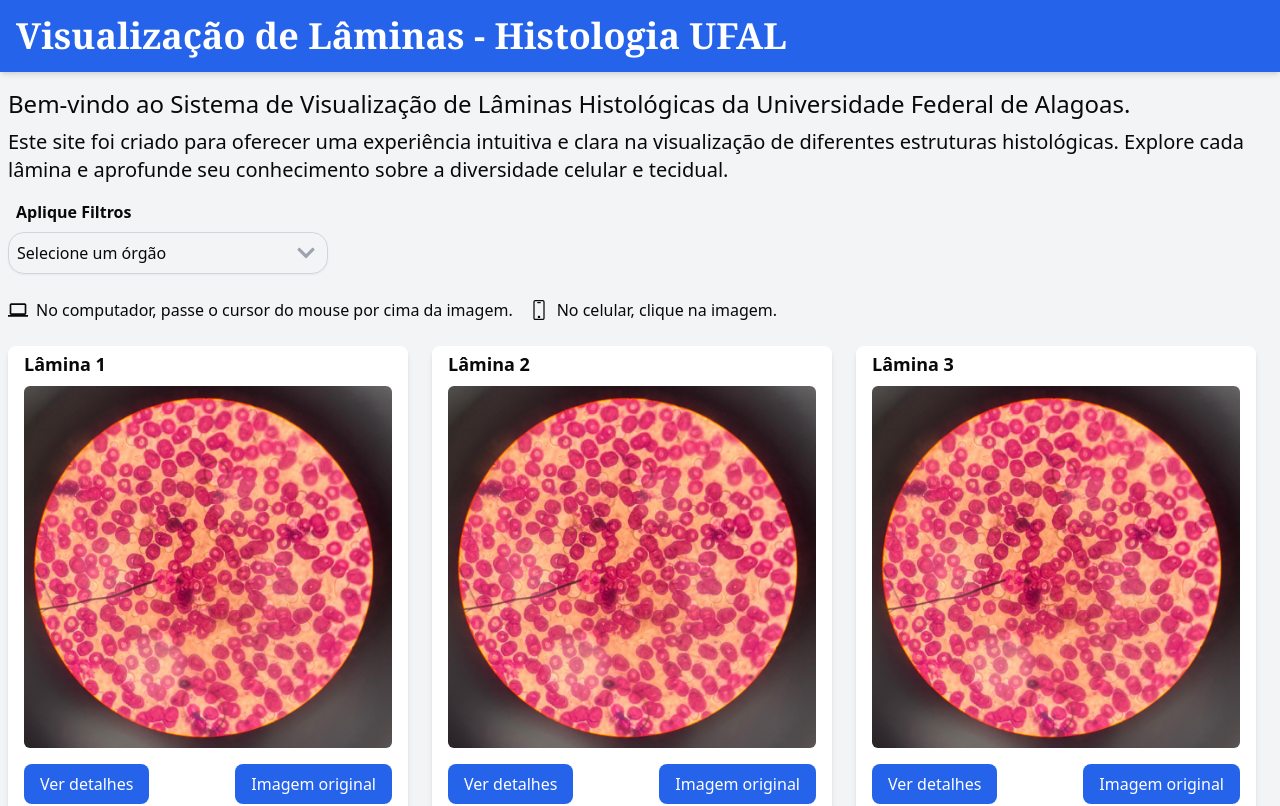
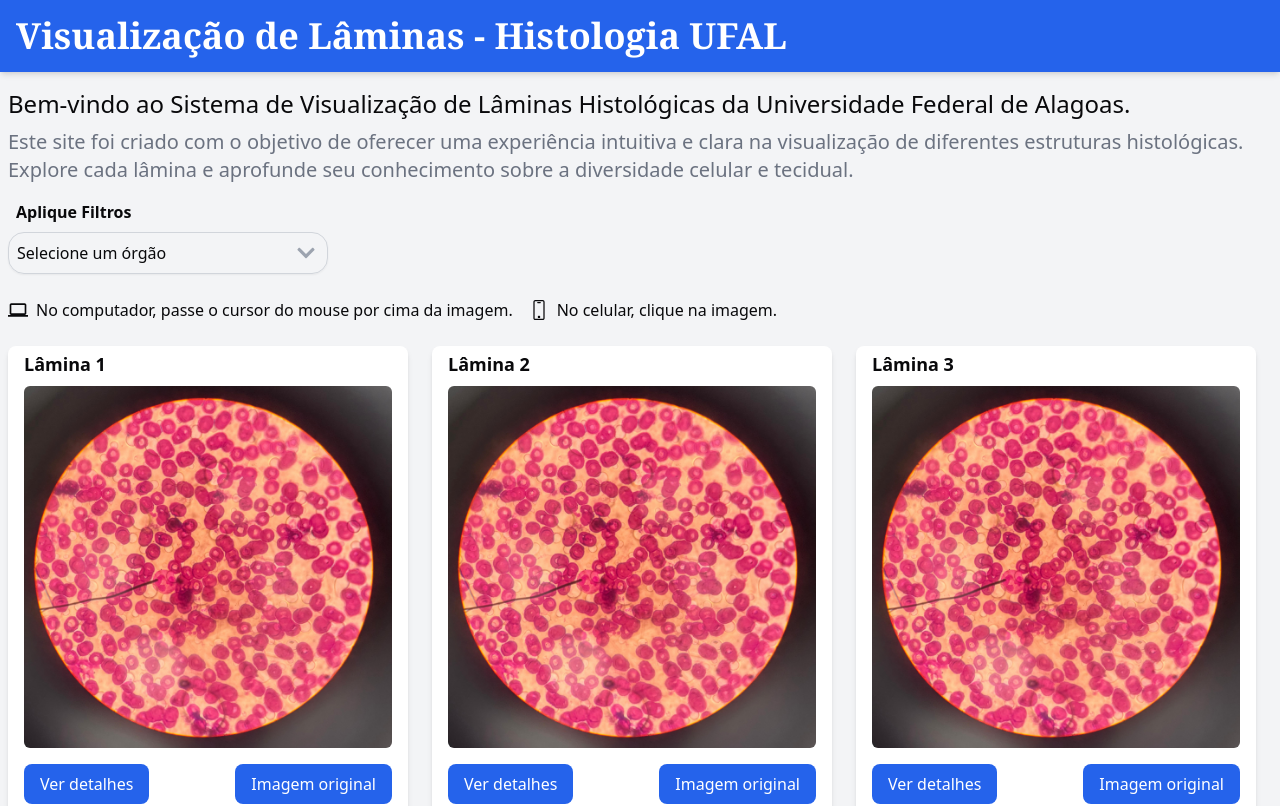
Before and after one commit to DeLucca990/ufal-histology, a React (Vite) app: page / in a window 1280 px wide. Shown: the top 806 px of the page. Built offline with nearby package versions, Linux system fonts and the light colour scheme.

Commit message:
feat: add animations

```diff
--- a/package.json
+++ b/package.json
@@ -16,6 +16,7 @@
     "@radix-ui/react-icons": "^1.3.0",
     "class-variance-authority": "^0.7.0",
     "clsx": "^2.1.1",
+    "framer-motion": "^11.5.4",
     "lucide-react": "^0.441.0",
     "react": "^18.3.1",
     "react-dom": "^18.3.1",
--- a/src/App.tsx
+++ b/src/App.tsx
@@ -65,8 +65,8 @@ function App() {
           <h2 className="text-2xl font-medium font-sans mb-2">
             Bem-vindo ao Sistema de Visualização de Lâminas Histológicas da Universidade Federal de Alagoas.
           </h2>
-          <h3 className="text-xl sm:text-xl font-sans font-medium mb-4 leading-relaxed">
-            Este site foi criado para oferecer uma experiência intuitiva e clara na visualização de diferentes estruturas histológicas.
+          <h3 className="text-xl sm:text-xl font-sans font-small mb-4 text-gray-500 leading-relaxed">
+            Este site foi criado com o objetivo de oferecer uma experiência intuitiva e clara na visualização de diferentes estruturas histológicas.
             Explore cada lâmina e aprofunde seu conhecimento sobre a diversidade celular e tecidual.
           </h3>
           <p className="mb-2 ml-2 font-bold">Aplique Filtros</p>
--- a/src/components/DropDown.tsx
+++ b/src/components/DropDown.tsx
@@ -1,6 +1,7 @@
 import React, { useState } from 'react';
 import { IoClose } from 'react-icons/io5';
 import { FaChevronDown } from 'react-icons/fa';
+import { motion, AnimatePresence } from 'framer-motion';
 
 interface OrganDropdownProps {
   selectedOrgan: string;
@@ -49,9 +50,15 @@ const OrganDropdown: React.FC<OrganDropdownProps> = ({ selectedOrgan, setSelecte
           {selectedOrgan ? <IoClose className="text-xl hover:text-red-500" /> : <FaChevronDown className="text-xl" />}
         </button>
       </div>
-
+      <AnimatePresence>
         {dropdownOpen && (
-        <div className="absolute w-full mt-2 bg-white border border-gray-300 rounded-2xl shadow-lg z-10">
+          <motion.div
+            initial={{ opacity: 0, height: 0 }}
+            animate={{ opacity: 1, height: 'auto' }}
+            exit={{ opacity: 0, height: 0 }}
+            transition={{ duration: 0.3 }}
+            className="absolute w-full mt-2 bg-white border border-gray-300 rounded-2xl shadow-lg z-10"
+          >
             <input
               type="text"
               placeholder="Pesquisar órgão..."
@@ -83,8 +90,9 @@ const OrganDropdown: React.FC<OrganDropdownProps> = ({ selectedOrgan, setSelecte
                 </li>
               ))}
             </ul>
-        </div>
+          </motion.div>
         )}
+      </AnimatePresence>
     </div>
   );
 };
```
Also changed, not shown: 1 other file (tests, documents, lock files or other folders). Lines whose indentation alone changed are shown as unchanged.
